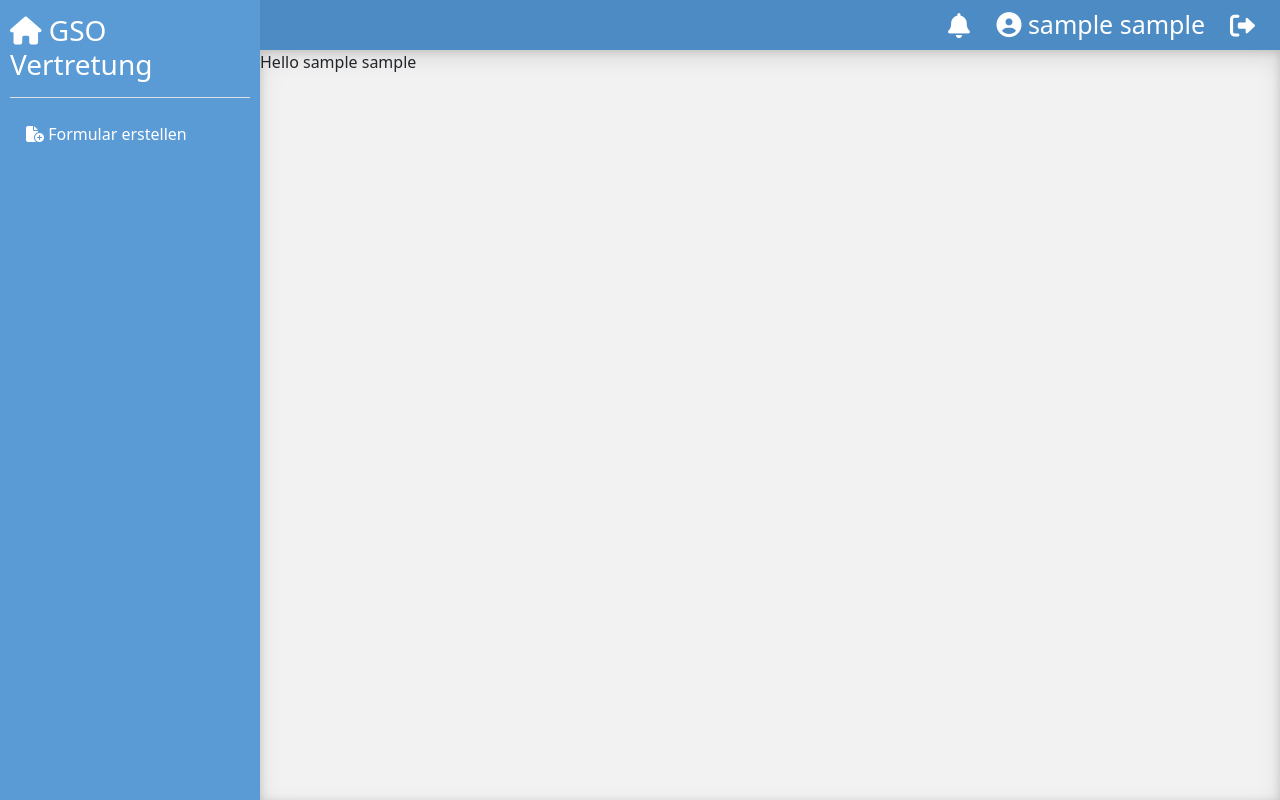
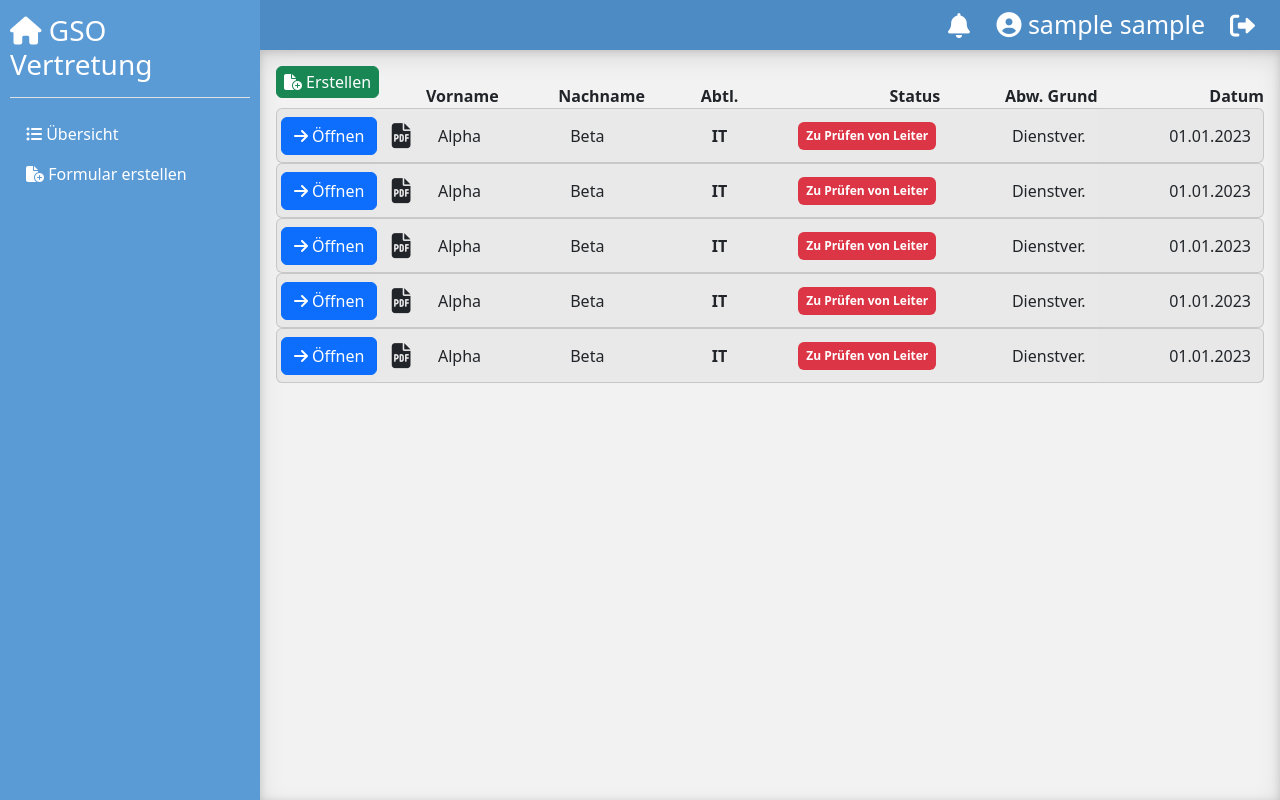
Before and after one commit to Nepomukk/Vertretungsplaner, a Flask app: page / in a window 1280 px wide. Run offline with Flask 2, Linux system fonts and the light colour scheme; the visitor is signed in with stand-in values (Sample User, id 1); data comes from the database, SQL or seed files in the repository; some libraries are stand-ins or nearby versions.

Commit message:
Add overview layout (HTML/CSS)

```diff
--- a/main.py
+++ b/main.py
@@ -18,6 +18,11 @@ js_files = os.listdir('static/js')
 css_files = os.listdir('static/css')
 
 menu_items = {
+    'overview': {
+        'name': 'Übersicht',
+        'path': '/overview',
+        'icon': 'fa-solid fa-list-ul',
+    },
     'formular': {
         'name': 'Formular erstellen',
         'path': '/formular',
@@ -96,12 +101,13 @@ def load_user(user_id):
 
 
 @app.route('/')
+@app.route('/overview')
 @login_required
-def home():
+def overview():
     name = ''
     if current_user.is_authenticated:
         name = current_user.firstname + ' ' + current_user.lastname
-    return render_template('pages/home.html', default=default, username=name)
+    return render_template('pages/overview.html', default=default, username=name)
 
 
 @app.route('/login', methods=["GET", "POST"])
--- /dev/null
+++ b/static/css/overview.css
@@ -0,0 +1,57 @@
+.op-request-grid {
+    display: grid;
+    grid-template-columns: [first-col] 100px 50px auto auto 30px auto auto [last-col] auto;
+    padding: 0 5px;
+    margin-bottom: 5px;
+}
+
+.op-request-grid-row {
+    /* display: grid;
+    grid-template-columns: [first-col] 100px 50px auto auto 30px auto auto [last-col] auto;
+    padding: 0 5px;
+    margin-bottom: 5px; */
+    display: contents;
+}
+.op-request-grid-row > * {
+    display: flex;
+    align-content: center;
+    align-items: center;
+    width: 100%;
+    height: 100%;
+    /* outline: 1px solid red; */
+}
+.op-grid-labels.op-request-grid-row > * {
+    align-items: flex-end;
+}
+.op-grid-rows.op-request-grid-row > * {
+    padding: 0.25rem;
+}
+.op-request-grid-row > .op-grid-center {
+    justify-content: center;
+}
+
+.op-request-grid-row > .op-grid-right {
+    justify-content: flex-end;
+}
+
+.op-grid-labels {
+    font-weight: 700;
+}
+
+.op-open-entry .btn {
+    display: flex;
+    align-content: center;
+    align-items: center;
+    justify-content: space-between;
+}
+.op-open-entry .btn i {
+    margin-right: 0.25rem;
+}
+.op-grid-labels .op-open-entry .btn {
+    padding: 3px 7px;
+    margin-bottom: 10px;
+}
+
+.op-grid-rows .op-department {
+    font-weight: 600;
+}
--- a/static/css/style.css
+++ b/static/css/style.css
@@ -1,3 +1,31 @@
+.custom-box {
+    background: #0000000a;
+    border: 1px solid #00000024;
+    border-radius: .375rem;
+}
+.custom-box.custom-grid > *:first-child {
+    background: #0000000a;
+    border-top: 1px solid #00000024;
+    border-left: 1px solid #00000024;
+    border-bottom: 1px solid #00000024;
+    border-top-left-radius: .375rem;
+    border-bottom-left-radius: .375rem;
+}
+.custom-box.custom-grid > :not(:last-child):not(:first-child) {
+    background: #0000000a;
+    border-top: 1px solid #00000024;
+    border-bottom: 1px solid #00000024;
+    border-radius: 0;
+}
+.custom-box.custom-grid > *:last-child {
+    background: #0000000a;
+    border-top: 1px solid #00000024;
+    border-right: 1px solid #00000024;
+    border-bottom: 1px solid #00000024;
+    border-top-right-radius: .375rem;
+    border-bottom-right-radius: .375rem;
+}
+
 .icon-button {
     display: flex;
     justify-content: center;
--- a/templates/pages/home.html
+++ /dev/null
@@ -1,5 +0,0 @@
-{% extends 'layout.html' %}
-
-{% block content %}
-    <p>Hello {{ username }}</p>
-{% endblock %}
--- /dev/null
+++ b/templates/pages/overview.html
@@ -0,0 +1,67 @@
+{% extends 'layout.html' %}
+
+{% block content %}
+    <div class="op-request-grid p-3">
+        <div class="op-request-grid-row op-grid-labels">
+            <div class="op-open-entry">
+                <button class="btn btn-success">
+                    <i class="fa-solid fa-file-circle-plus"></i>
+                    Erstellen
+                </button>
+            </div>
+            <div class="op-open-pdf op-grid-center">
+            </div>
+            <div class="op-firstname">
+                <div class="">Vorname</div>
+            </div>
+            <div class="op-lastname">
+                <div class="">Nachname</div>
+            </div>
+            <div class="op-department op-grid-center">
+                <div class="">Abtl.</div>
+            </div>
+            <div class="op-status op-grid-right">
+                <div class="">Status</div>
+            </div>
+            <div class="op-reason op-grid-right">
+                <div class="">Abw. Grund</div>
+            </div>
+            <div class="op-date op-grid-right">
+                <div class="">Datum</div>
+            </div>
+        </div>
+        {% for item in range(5) %}
+            <div class="op-request-grid-row op-grid-rows custom-box custom-grid">
+                <div class="op-open-entry">
+                    <button class="btn btn-primary">
+                        <i class="fa-solid fa-arrow-right"></i>
+                        Öffnen
+                    </button>
+                </div>
+                <div class="op-open-pdf op-grid-center">
+                    <div class="icon-button">
+                        <i class="fa-solid fa-file-pdf"></i>
+                    </div>
+                </div>
+                <div class="op-firstname">
+                    <div class="p-2">Alpha</div>
+                </div>
+                <div class="op-lastname">
+                    <div class="p-2">Beta</div>
+                </div>
+                <div class="op-department op-grid-center">
+                    <div class="p-2">IT</div>
+                </div>
+                <div class="op-status op-grid-right">
+                    <div class="badge bg-danger p-2">Zu Prüfen von Leiter</div>
+                </div>
+                <div class="op-reason op-grid-right">
+                    <div class="p-2">Dienstver.</div>
+                </div>
+                <div class="op-date op-grid-right">
+                    <div class="p-2">01.01.2023</div>
+                </div>
+            </div>
+        {% endfor %}
+    </div>
+{% endblock %}
```
